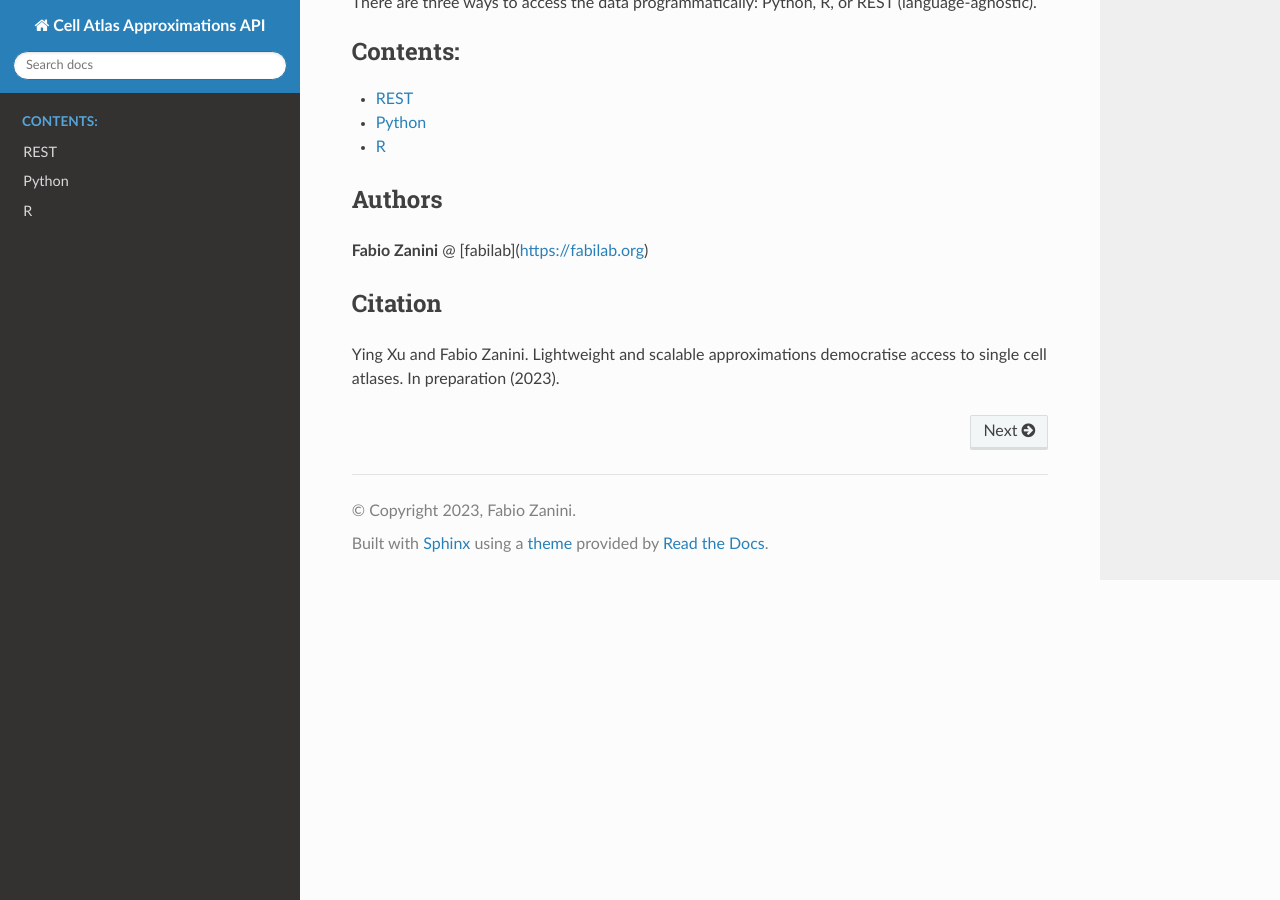
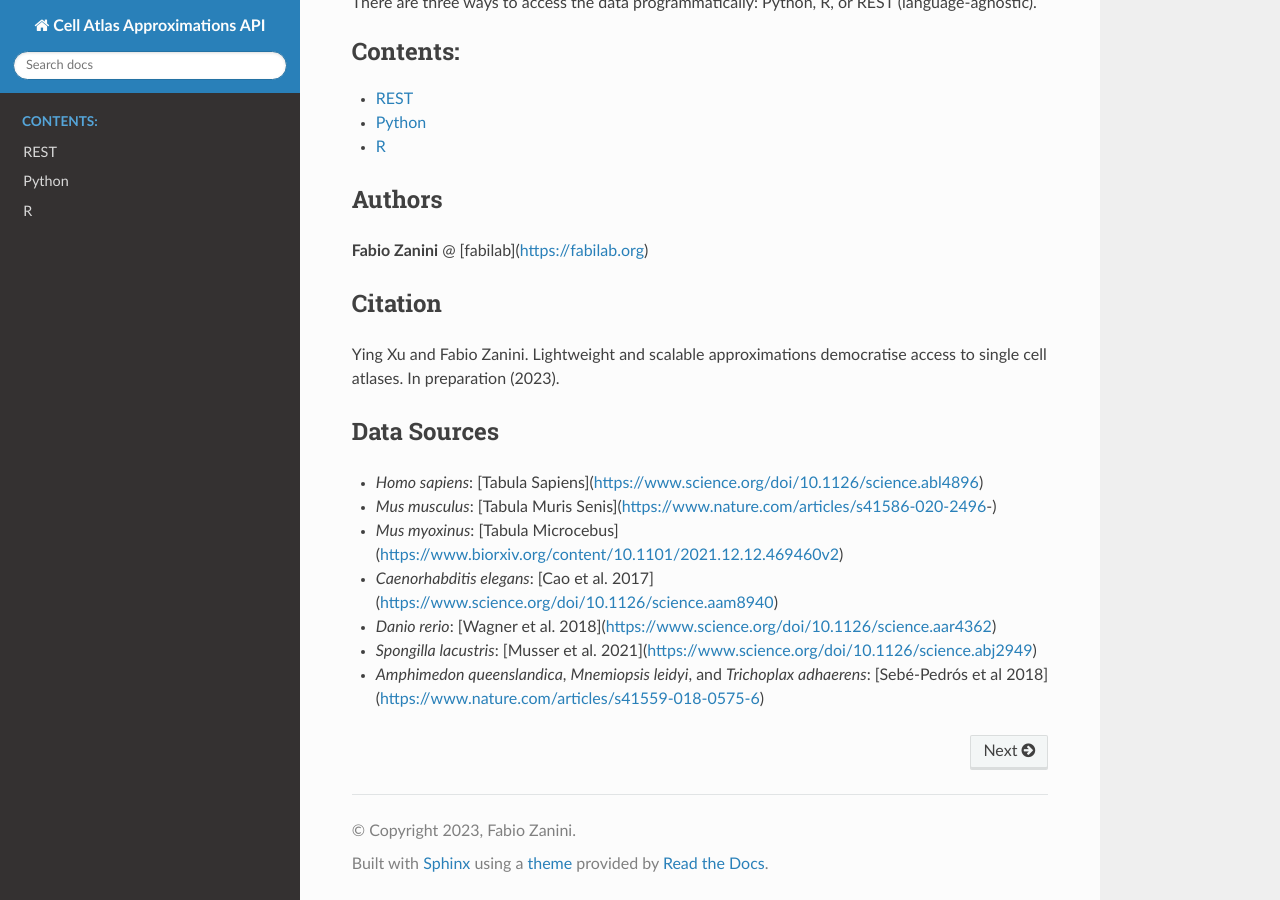
Before and after one commit to fabilab/cell_atlas_approximations_API, a Sphinx documentation site: the page built from docs/source/index.rst, in a window 1280 px wide and 900 px high, scrolled down 665 px. Built offline with Sphinx 7.4.7 and the Read the Docs theme 2.0.0, drawn with Linux system fonts in a browser that asks for light colours.

Commit message:
Spongilla and three more simple organisms

```diff
--- a/docs/source/index.rst
+++ b/docs/source/index.rst
@@ -38,3 +38,13 @@ Authors
 Citation
 --------
 Ying Xu and Fabio Zanini. Lightweight and scalable approximations democratise access to single cell atlases. In preparation (2023).
+
+Data Sources
+------------
+- *Homo sapiens*: [Tabula Sapiens](https://www.science.org/doi/10.1126/science.abl4896)
+- *Mus musculus*: [Tabula Muris Senis](https://www.nature.com/articles/s41586-020-2496-)
+- *Mus myoxinus*: [Tabula Microcebus](https://www.biorxiv.org/content/10.1101/2021.12.12.469460v2)
+- *Caenorhabditis elegans*: [Cao et al. 2017](https://www.science.org/doi/10.1126/science.aam8940)
+- *Danio rerio*: [Wagner et al. 2018](https://www.science.org/doi/10.1126/science.aar4362)
+- *Spongilla lacustris*: [Musser et al. 2021](https://www.science.org/doi/10.1126/science.abj2949)
+- *Amphimedon queenslandica*, *Mnemiopsis leidyi*, and *Trichoplax adhaerens*: [Sebé-Pedrós et al 2018](https://www.nature.com/articles/s41559-018-0575-6)
```
Also changed, not shown: 2 other files.
